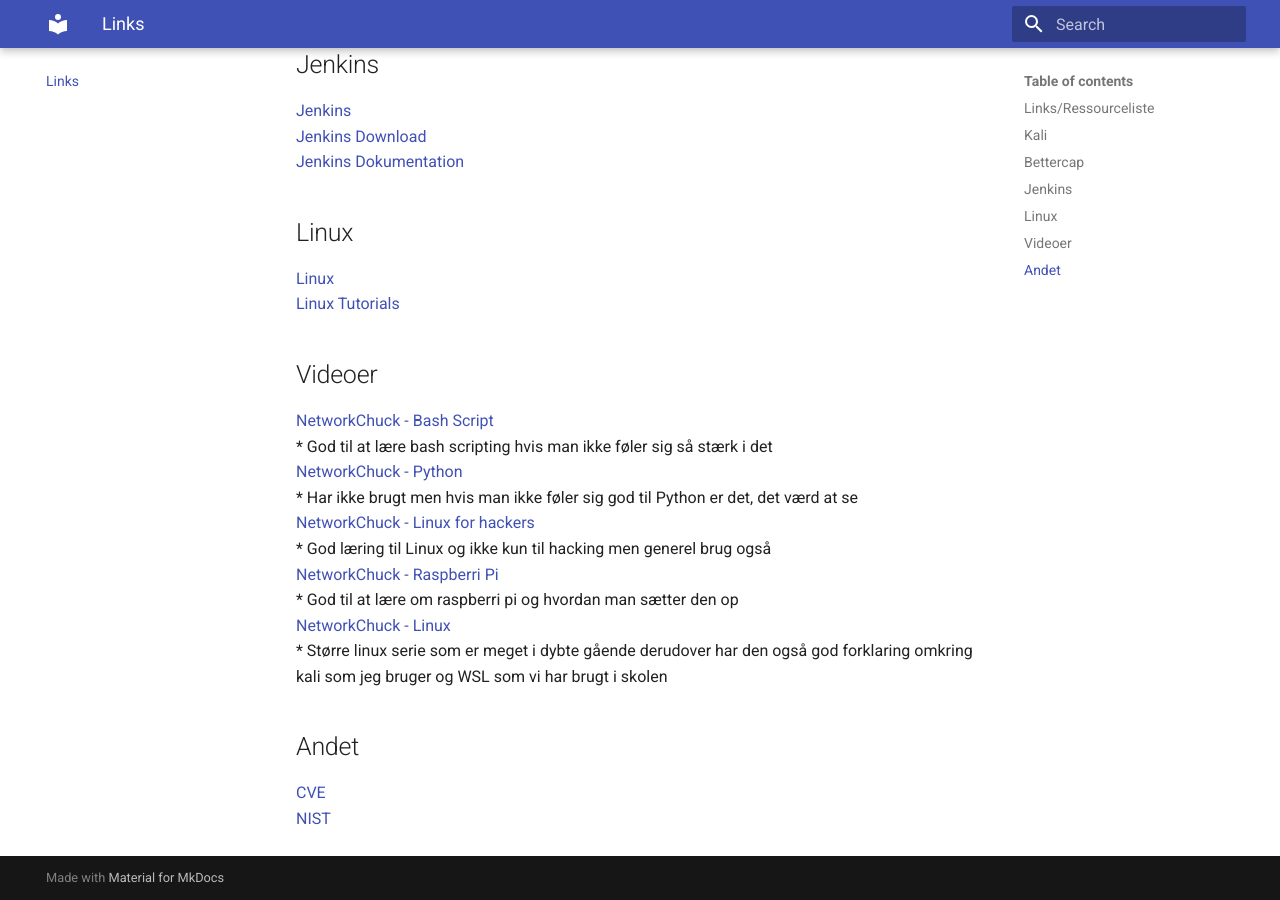
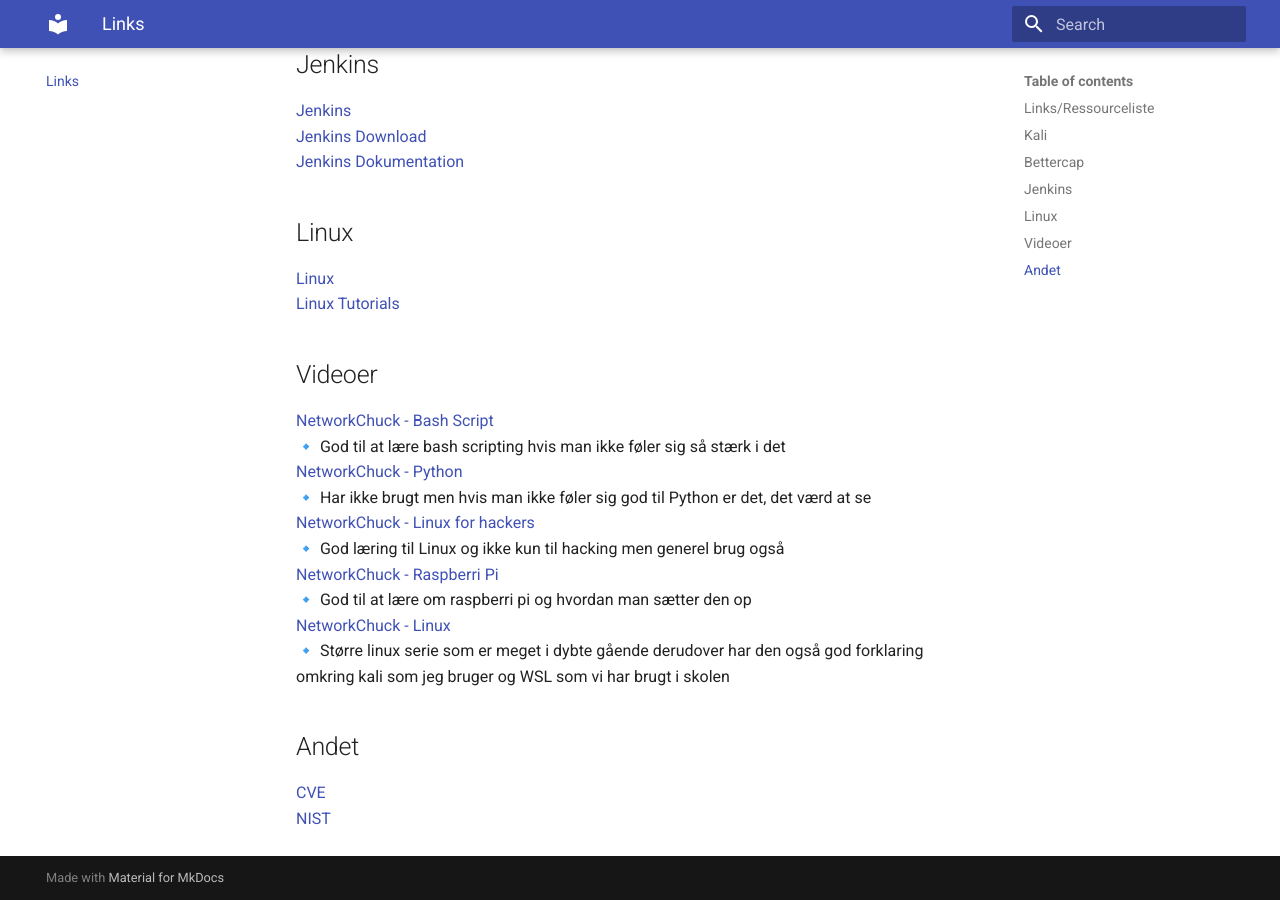
Before and after one commit to Efily/E25-Projekt, an MkDocs documentation site: the page built from docs/links.md, in a window 1280 px wide and 900 px high, scrolled down 540 px. Built offline with MkDocs 1.6.1 and Material for MkDocs 9.7.7, drawn with Linux system fonts in a browser that asks for light colours.

```diff
--- a/docs/links.md
+++ b/docs/links.md
@@ -19,15 +19,15 @@
 
 ##Videoer
 [NetworkChuck - Bash Script](https://www.youtube.com/playlist?list=PLIhvC56v63IKioClkSNDjW7iz-6TFvLwS)
-      * God til at lære bash scripting hvis man ikke føler sig så stærk i det
+      🔹 God til at lære bash scripting hvis man ikke føler sig så stærk i det
 [NetworkChuck - Python](https://www.youtube.com/playlist?list=PLIhvC56v63ILPDA2DQBv0IKzqsWTZxCkp)
-      * Har ikke brugt men hvis man ikke føler sig god til Python er det, det værd at se
+      🔹 Har ikke brugt men hvis man ikke føler sig god til Python er det, det værd at se
 [NetworkChuck - Linux for hackers](https://www.youtube.com/playlist?list=PLIhvC56v63IJIujb5cyE13oLuyORZpdkL)
-      * God læring til Linux og ikke kun til hacking men generel brug også
+      🔹 God læring til Linux og ikke kun til hacking men generel brug også
 [NetworkChuck - Raspberri Pi](https://www.youtube.com/playlist?list=PLIhvC56v63IJzZZpe4SLlzWIWRnxUU5lD)
-      * God til at lære om raspberri pi og hvordan man sætter den op
+      🔹 God til at lære om raspberri pi og hvordan man sætter den op
 [NetworkChuck - Linux](https://www.youtube.com/playlist?list=PLIhvC56v63IL2OjFvv_PI0B2yAXGfJLMI)
-      * Større linux serie som er meget i dybte gående derudover har den også god forklaring omkring kali som jeg bruger og WSL som vi har brugt i skolen
+      🔹 Større linux serie som er meget i dybte gående derudover har den også god forklaring omkring kali som jeg bruger og WSL som vi har brugt i skolen
 
 ##Andet
 [CVE](https://cve.mitre.org/index.html)
```
